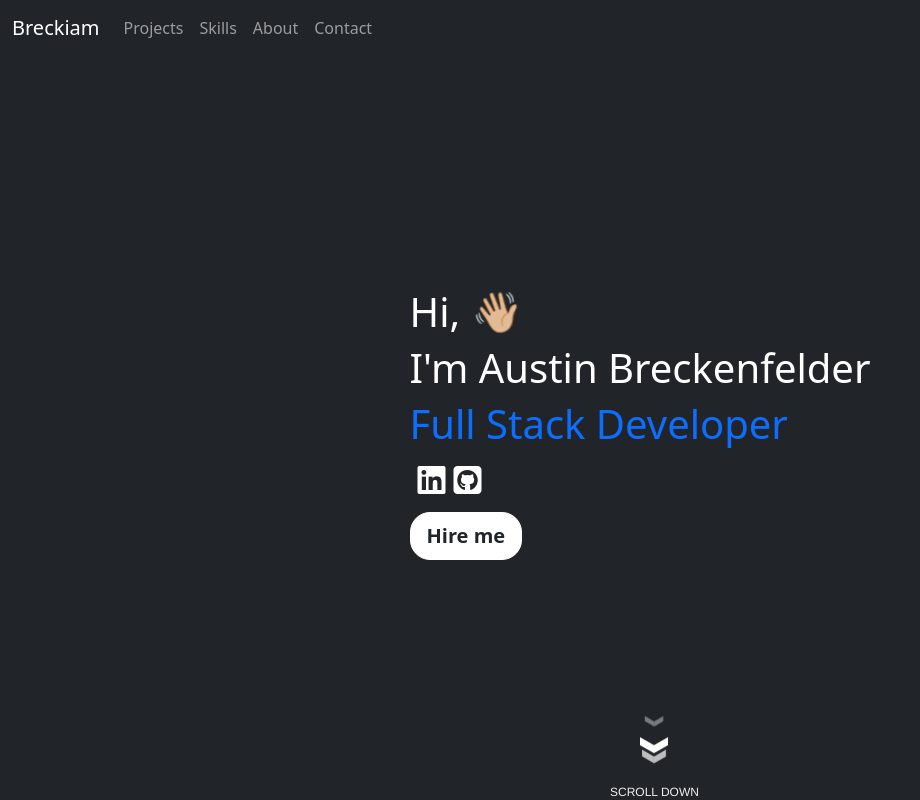
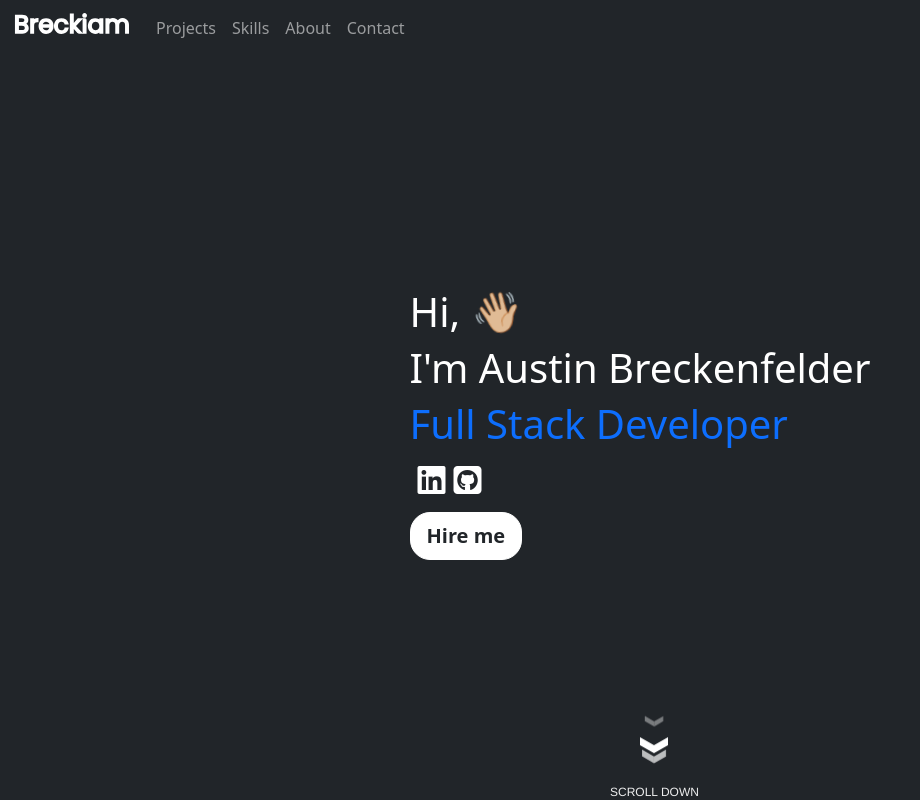
Before and after one commit to breckiam/ngPortfolio, an Angular app in the folder ngPortfolio/: page / in a window 1280 px wide. Shown: the top 800 px of the page, without its empty margins (0-920 px from the left). Built offline with nearby package versions, Linux system fonts and the light colour scheme.

Commit message:
Animations added, minor touch ups

```diff
--- a/ngPortfolio/angular.json
+++ b/ngPortfolio/angular.json
@@ -40,7 +40,7 @@
               "budgets": [
                 {
                   "type": "initial",
-                  "maximumWarning": "500kb",
+                  "maximumWarning": "800kb",
                   "maximumError": "1mb"
                 },
                 {
--- a/ngPortfolio/src/app/components/contact/contact.component.html
+++ b/ngPortfolio/src/app/components/contact/contact.component.html
@@ -5,6 +5,10 @@
       <h1 class="mb-5">Lets Chat</h1>
       <h5 class="mb-2">Feel free to ask me anything!</h5>
       <p>Not a fan of forms? Send me an <a href="mailto: breckiam@gmail.com?subject=I love your website" class="email-link">email</a>.</p>
+
+        <a href="https://www.linkedin.com/in/austin-breckenfelder/" class="social-links" target="_blank"><i class="fa-brands fa-linkedin me-2"></i></a>
+        <a href="https://github.com/breckiam" class="social-links" target="_blank"><i class="fa-brands fa-github-square"></i></a>
+
     </div>
 
     <div class="contact-form" data-aos="zoom-out-right" data-aos-duration="1500">
--- a/ngPortfolio/src/app/components/home/home.component.css
+++ b/ngPortfolio/src/app/components/home/home.component.css
@@ -100,14 +100,6 @@
   background-color: #0d6efd !important;
 }
 
-.social-links {
-  font-size: 2em;
-  color: white;
-}
-
-.social-links:hover {
-  color: #0d6efd;
-}
 
 .typing {
   color: #0d6efd;
--- a/ngPortfolio/src/app/components/navigation/navigation.component.css
+++ b/ngPortfolio/src/app/components/navigation/navigation.component.css
@@ -45,3 +45,79 @@
 .bg-purple {
   background-color: #6f42c1;
 }
+
+#logo {
+  position: relative;
+  top: -6px;
+  animation: fill 0.5s ease forwards 3.5s ;
+}
+
+#logo path:nth-child(1) {
+  stroke-dasharray: 610.2318115234375px;
+  stroke-dashoffset: 610.2318115234375px;
+  animation: line-anim 2s ease forwards;
+}
+
+#logo path:nth-child(2) {
+  stroke-dasharray: 246.02540588378906px;
+  stroke-dashoffset: 246.02540588378906px;
+  animation: line-anim 2s ease forwards 0.3s;
+
+}
+
+#logo path:nth-child(3) {
+  stroke-dasharray: 515.2633056640625px;
+  stroke-dashoffset: 515.2633056640625px;
+  animation: line-anim 2s ease forwards 0.6s;
+
+}
+
+#logo path:nth-child(4) {
+  stroke-dasharray: 398.9277648925781px;
+  stroke-dashoffset: 398.9277648925781px;
+  animation: line-anim 2s ease forwards 0.9s;
+
+}
+
+#logo path:nth-child(5) {
+  stroke-dasharray: 467.8448181152344px;
+  stroke-dashoffset: 467.8448181152344px;
+  animation: line-anim 2s ease forwards 1.2s;
+
+}
+
+#logo path:nth-child(6) {
+  stroke-dasharray: 239.8092498779297px;
+  stroke-dashoffset: 239.8092498779297px;
+  animation: line-anim 2s ease forwards 1.5s;
+
+}
+
+#logo path:nth-child(7) {
+  stroke-dasharray: 506.4462890625px;
+  stroke-dashoffset: 506.4462890625px;
+  animation: line-anim 2s ease forwards 1.8s;
+
+}
+
+#logo path:nth-child(8) {
+  stroke-dasharray: 668.7835693359375px;
+  stroke-dashoffset: 668.7835693359375px;
+  animation: line-anim 2s ease forwards 2.1s;
+
+}
+
+@keyframes line-anim {
+  to {
+    stroke-dashoffset: 0;
+  }
+}
+
+@keyframes fill {
+  from {
+    fill: transparent;
+  }
+  to {
+    fill: #ffff;
+  }
+}
--- a/ngPortfolio/src/app/components/navigation/navigation.component.html
+++ b/ngPortfolio/src/app/components/navigation/navigation.component.html
@@ -1,6 +1,18 @@
 <nav class="navbar navbar-expand-lg fixed-top navbar-dark bg-dark" aria-label="Main navigation">
   <div class="container-fluid">
-    <a class="navbar-brand" href="#">Breckiam</a>
+    <a class="navbar-brand" href="#">
+      <svg id="logo" width="120" height="21" viewBox="0 0 663 122" fill="none" xmlns="http://www.w3.org/2000/svg">
+        <path d="M55.344 63.304C58.992 63.88 62.304 65.368 65.28 67.768C68.352 70.168 70.752 73.144 72.48 76.696C74.304 80.248 75.216 84.04 75.216 88.072C75.216 93.16 73.92 97.768 71.328 101.896C68.736 105.928 64.944 109.144 59.952 111.544C55.056 113.848 49.248 115 42.528 115H5.08801V14.632H41.088C47.904 14.632 53.712 15.784 58.512 18.088C63.312 20.296 66.912 23.32 69.312 27.16C71.712 31 72.912 35.32 72.912 40.12C72.912 46.072 71.28 51.016 68.016 54.952C64.848 58.792 60.624 61.576 55.344 63.304ZM18.192 57.976H40.224C46.368 57.976 51.12 56.536 54.48 53.656C57.84 50.776 59.52 46.792 59.52 41.704C59.52 36.616 57.84 32.632 54.48 29.752C51.12 26.872 46.272 25.432 39.936 25.432H18.192V57.976ZM41.376 104.2C47.904 104.2 52.992 102.664 56.64 99.592C60.288 96.52 62.112 92.248 62.112 86.776C62.112 81.208 60.192 76.84 56.352 73.672C52.512 70.408 47.376 68.776 40.944 68.776H18.192V104.2H41.376Z" stroke="white" stroke-width="10" mask="url(#path-1-outside-1_3_2)"/>
+        <path d="M106.505 48.904C108.809 44.392 112.073 40.888 116.297 38.392C120.617 35.896 125.849 34.648 131.993 34.648V48.184H128.537C113.849 48.184 106.505 56.152 106.505 72.088V115H93.4005V36.088H106.505V48.904Z" stroke="white" stroke-width="10" mask="url(#path-1-outside-1_3_2)"/>
+        <path d="M219.119 72.52C219.119 75.016 218.975 77.656 218.687 80.44H155.615C156.095 88.216 158.735 94.312 163.535 98.728C168.431 103.048 174.335 105.208 181.247 105.208C186.911 105.208 191.615 103.912 195.359 101.32C199.199 98.632 201.887 95.08 203.423 90.664H217.535C215.423 98.248 211.199 104.44 204.863 109.24C198.527 113.944 190.655 116.296 181.247 116.296C173.759 116.296 167.039 114.616 161.087 111.256C155.231 107.896 150.623 103.144 147.263 97C143.903 90.76 142.223 83.56 142.223 75.4C142.223 67.24 143.855 60.088 147.119 53.944C150.383 47.8 154.943 43.096 160.799 39.832C166.751 36.472 173.567 34.792 181.247 34.792C188.735 34.792 195.359 36.424 201.119 39.688C206.879 42.952 211.295 47.464 214.367 53.224C217.535 58.888 219.119 65.32 219.119 72.52ZM205.583 69.784C205.583 64.792 204.479 60.52 202.271 56.968C200.063 53.32 197.039 50.584 193.199 48.76C189.455 46.84 185.279 45.88 180.671 45.88C174.047 45.88 168.383 47.992 163.679 52.216C159.071 56.44 156.431 62.296 155.759 69.784H205.583Z" stroke="white" stroke-width="10" mask="url(#path-1-outside-1_3_2)"/>
+        <path d="M231.52 75.4C231.52 67.24 233.152 60.136 236.416 54.088C239.68 47.944 244.192 43.192 249.952 39.832C255.808 36.472 262.48 34.792 269.968 34.792C279.664 34.792 287.632 37.144 293.872 41.848C300.208 46.552 304.384 53.08 306.4 61.432H292.288C290.944 56.632 288.304 52.84 284.368 50.056C280.528 47.272 275.728 45.88 269.968 45.88C262.48 45.88 256.432 48.472 251.824 53.656C247.216 58.744 244.912 65.992 244.912 75.4C244.912 84.904 247.216 92.248 251.824 97.432C256.432 102.616 262.48 105.208 269.968 105.208C275.728 105.208 280.528 103.864 284.368 101.176C288.208 98.488 290.848 94.648 292.288 89.656H306.4C304.288 97.72 300.064 104.2 293.728 109.096C287.392 113.896 279.472 116.296 269.968 116.296C262.48 116.296 255.808 114.616 249.952 111.256C244.192 107.896 239.68 103.144 236.416 97C233.152 90.856 231.52 83.656 231.52 75.4Z" stroke="white" stroke-width="10" mask="url(#path-1-outside-1_3_2)"/>
+        <path d="M367.949 115L336.989 80.152V115H323.885V8.43999H336.989V71.08L367.373 36.088H385.661L348.509 75.4L385.805 115H367.949Z" stroke="white" stroke-width="10" mask="url(#path-1-outside-1_3_2)"/>
+        <path d="M404.762 23.272C402.266 23.272 400.154 22.408 398.426 20.68C396.698 18.952 395.834 16.84 395.834 14.344C395.834 11.848 396.698 9.73599 398.426 8.00799C400.154 6.27999 402.266 5.41599 404.762 5.41599C407.162 5.41599 409.178 6.27999 410.81 8.00799C412.538 9.73599 413.402 11.848 413.402 14.344C413.402 16.84 412.538 18.952 410.81 20.68C409.178 22.408 407.162 23.272 404.762 23.272ZM411.098 36.088V115H397.994V36.088H411.098Z" stroke="white" stroke-width="10" mask="url(#path-1-outside-1_3_2)"/>
+        <path d="M428.536 75.256C428.536 67.192 430.168 60.136 433.432 54.088C436.696 47.944 441.16 43.192 446.824 39.832C452.584 36.472 458.968 34.792 465.976 34.792C472.888 34.792 478.888 36.28 483.976 39.256C489.064 42.232 492.856 45.976 495.352 50.488V36.088H508.6V115H495.352V100.312C492.76 104.92 488.872 108.76 483.688 111.832C478.6 114.808 472.648 116.296 465.832 116.296C458.824 116.296 452.488 114.568 446.824 111.112C441.16 107.656 436.696 102.808 433.432 96.568C430.168 90.328 428.536 83.224 428.536 75.256ZM495.352 75.4C495.352 69.448 494.152 64.264 491.752 59.848C489.352 55.432 486.088 52.072 481.96 49.768C477.928 47.368 473.464 46.168 468.568 46.168C463.672 46.168 459.208 47.32 455.176 49.624C451.144 51.928 447.928 55.288 445.528 59.704C443.128 64.12 441.928 69.304 441.928 75.256C441.928 81.304 443.128 86.584 445.528 91.096C447.928 95.512 451.144 98.92 455.176 101.32C459.208 103.624 463.672 104.776 468.568 104.776C473.464 104.776 477.928 103.624 481.96 101.32C486.088 98.92 489.352 95.512 491.752 91.096C494.152 86.584 495.352 81.352 495.352 75.4Z" stroke="white" stroke-width="10" mask="url(#path-1-outside-1_3_2)"/>
+        <path d="M625.64 34.648C631.784 34.648 637.256 35.944 642.056 38.536C646.856 41.032 650.648 44.824 653.432 49.912C656.216 55 657.608 61.192 657.608 68.488V115H644.648V70.36C644.648 62.488 642.68 56.488 638.744 52.36C634.904 48.136 629.672 46.024 623.048 46.024C616.232 46.024 610.808 48.232 606.776 52.648C602.744 56.968 600.728 63.256 600.728 71.512V115H587.768V70.36C587.768 62.488 585.8 56.488 581.864 52.36C578.024 48.136 572.792 46.024 566.168 46.024C559.352 46.024 553.928 48.232 549.896 52.648C545.864 56.968 543.848 63.256 543.848 71.512V115H530.744V36.088H543.848V47.464C546.44 43.336 549.896 40.168 554.216 37.96C558.632 35.752 563.48 34.648 568.76 34.648C575.384 34.648 581.24 36.136 586.328 39.112C591.416 42.088 595.208 46.456 597.704 52.216C599.912 46.648 603.56 42.328 608.648 39.256C613.736 36.184 619.4 34.648 625.64 34.648Z" stroke="white" stroke-width="10" mask="url(#path-1-outside-1_3_2)"/>
+        </svg>
+
+    </a>
     <button class="navbar-toggler p-0 border-0" type="button" id="navbarSideCollapse" aria-label="Toggle navigation">
       <span class="navbar-toggler-icon" (click)="hamburgerToggle()"></span>
     </button>
--- a/ngPortfolio/src/app/components/navigation/navigation.component.ts
+++ b/ngPortfolio/src/app/components/navigation/navigation.component.ts
@@ -17,4 +17,5 @@ export class NavigationComponent implements OnInit {
   hamburgerToggle() {
     this.classActive = !this.classActive;
   }
+
 }
--- a/ngPortfolio/src/styles.css
+++ b/ngPortfolio/src/styles.css
@@ -14,3 +14,12 @@ body {
 .form-control {
   border-radius: 20px;
 }
+
+.social-links {
+  font-size: 2em;
+  color: white;
+}
+
+.social-links:hover {
+  color: #0d6efd;
+}
```
